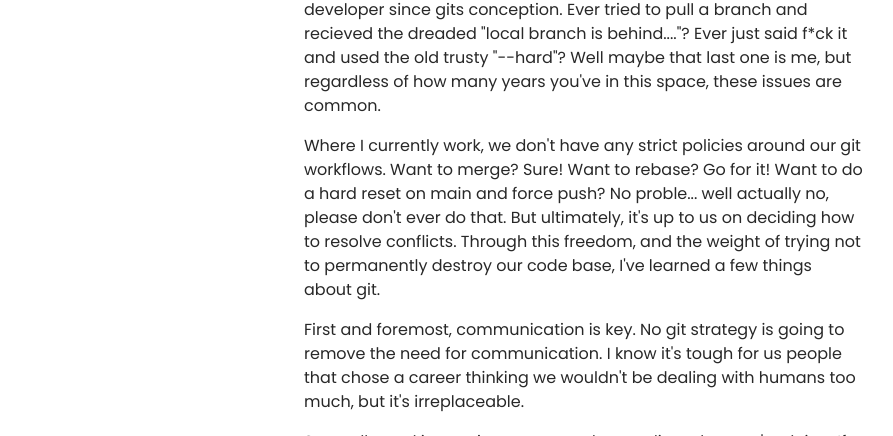
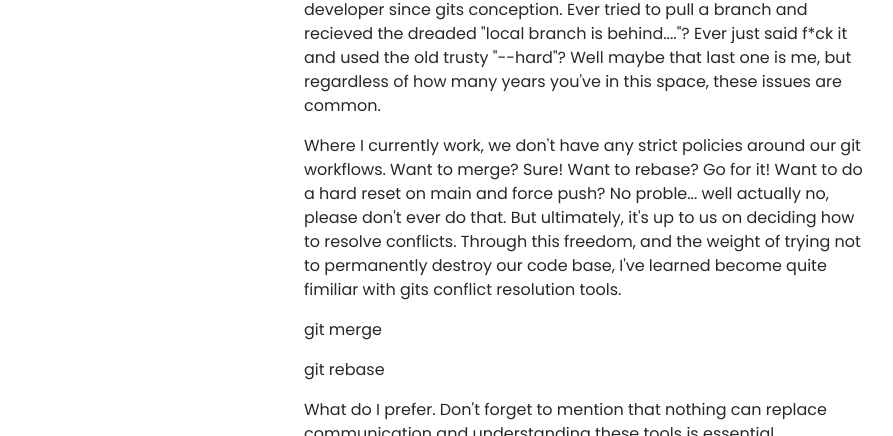
Before and after one commit to devinaustindyer112/website, a plain HTML site: page index.html in a window 1280 px wide. Both pictures are taken after a click on the item "WRITING". Shown: the part 364-800 px from the top of the page, without its empty margins (232-1125 px from the left). Drawn offline with Linux system fonts and the light colour scheme.

Commit message:
updates to git article

```diff
--- a/index.html
+++ b/index.html
@@ -94,21 +94,17 @@
                         merge? Sure! Want to rebase? Go for it! Want to do a hard reset on main and force push? No
                         proble... well actually no, please don't ever do that. But ultimately, it's up to us on deciding
                         how to resolve conflicts. Through this freedom, and the weight of trying not to permanently
-                        destroy our code base, I've learned a few things about git.
+                        destroy our code base, I've learned become quite fimiliar with gits conflict resolution tools.
                     </p>
                     <p>
-                        First and foremost, communication is key.
-                        No git strategy is going to remove the need for communication. I know it's tough for us people
-                        that chose a career thinking we wouldn't be dealing with humans too much, but it's
-                        irreplaceable.
+                        git merge
                     </p>
                     <p>
-                        Secondly, and just as important, understanding what you're doing. If you don't understand whats
-                        actually happening when you merge or rebase, you are destined to fail, and potentially really
-                        piss your coworkers off. So lets look into what each is and what the differences are.
+                        git rebase
                     </p>
                     <p>
-                        What do I prefer
+                        What do I prefer. Don't forget to mention that nothing can replace communication and
+                        understanding these tools is essential.
                     </p>
                 </div>
             </div>
```
